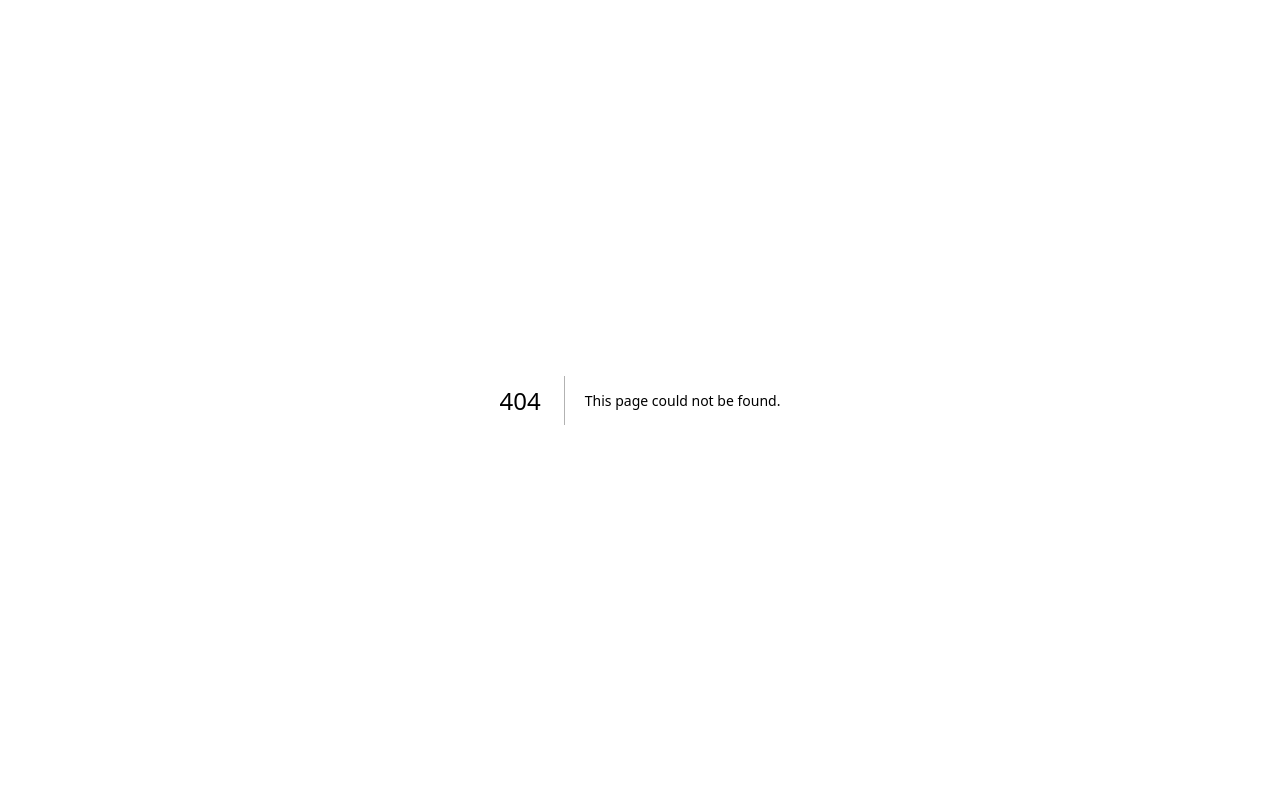
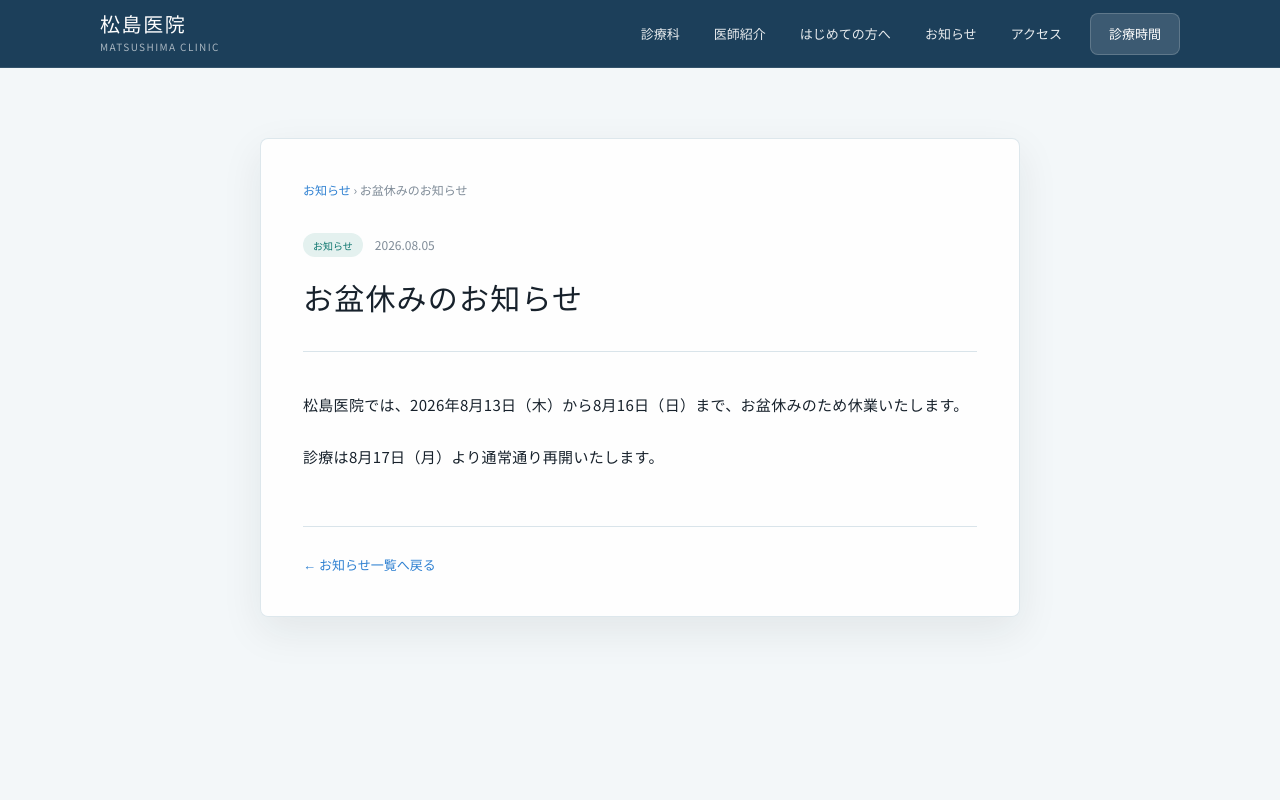
Before and after one commit to yukima24ma/matsushima-clinic, a Next.js app: page /news/obon-holiday in a window 1280 px wide. Before the commit this address had no page. Shown: the top 800 px of the page. Built offline with nearby package versions, Linux system fonts and the light colour scheme.

Commit message:
Add Obon holiday notice

```diff
--- /dev/null
+++ b/app/news/obon-holiday/page.tsx
@@ -0,0 +1,57 @@
+import Link from 'next/link'
+import type { Metadata } from 'next'
+import Nav from '@/components/Nav'
+import Footer from '@/components/Footer'
+import MobileBottomBar from '@/components/MobileBottomBar'
+import { siteUrl } from '@/lib/seo'
+
+export const metadata: Metadata = {
+  title: 'お盆休みのお知らせ',
+  description: '松島医院から、お盆休みについてのお知らせです。',
+  alternates: {
+    canonical: `${siteUrl}/news/obon-holiday`,
+  },
+  openGraph: {
+    title: 'お盆休みのお知らせ | 松島医院',
+    description: '松島医院から、お盆休みについてのお知らせです。',
+    url: `${siteUrl}/news/obon-holiday`,
+    type: 'article',
+  },
+}
+
+export default function ObonHolidayPage() {
+  return (
+    <>
+      <Nav />
+
+      <main className="article-main">
+        <article className="article-shell reveal">
+          <p className="breadcrumb">
+            <Link href="/#news" className="text-link">お知らせ</Link>
+            {' '}&rsaquo;{' '}お盆休みのお知らせ
+          </p>
+
+          <header className="article-header">
+            <div className="article-meta">
+              <span className="pill">お知らせ</span>
+              <time dateTime="2026-08-05">2026.08.05</time>
+            </div>
+            <h1>お盆休みのお知らせ</h1>
+          </header>
+
+          <div className="article-body">
+            <p>松島医院では、2026年8月13日（木）から8月16日（日）まで、お盆休みのため休業いたします。</p>
+            <p>診療は8月17日（月）より通常通り再開いたします。</p>
+          </div>
+
+          <footer className="article-footer">
+            <Link href="/#news" className="text-link">← お知らせ一覧へ戻る</Link>
+          </footer>
+        </article>
+      </main>
+
+      <Footer />
+      <MobileBottomBar />
+    </>
+  )
+}
--- a/app/sitemap.ts
+++ b/app/sitemap.ts
@@ -11,6 +11,12 @@ export default function sitemap(): MetadataRoute.Sitemap {
       changeFrequency: 'monthly',
       priority: 1,
       images: [`${siteUrl}/clinic-exterior.jpg`],
+    },
+    {
+      url: `${siteUrl}/news/obon-holiday`,
+      lastModified: new Date('2026-08-05T00:00:00+09:00'),
+      changeFrequency: 'yearly',
+      priority: 0.4,
     },
     {
       url: `${siteUrl}/news/mountain-day-holiday`,
--- a/components/News.tsx
+++ b/components/News.tsx
@@ -1,6 +1,7 @@
 import Link from 'next/link'
 
 const newsItems = [
+  { date: '2026.08.05', tag: 'お知らせ', title: 'お盆休みのお知らせ', href: '/news/obon-holiday' },
   { date: '2026.08.05', tag: 'お知らせ', title: '山の日休業のお知らせ', href: '/news/mountain-day-holiday' },
   { date: '2026.07.16', tag: 'お知らせ', title: '海の日休診のお知らせ', href: '/news/marine-day-holiday' },
   { date: '2026.07.12', tag: 'お知らせ', title: 'ホームページリニューアルのお知らせ', href: '/news/homepage-renewal' },
```
